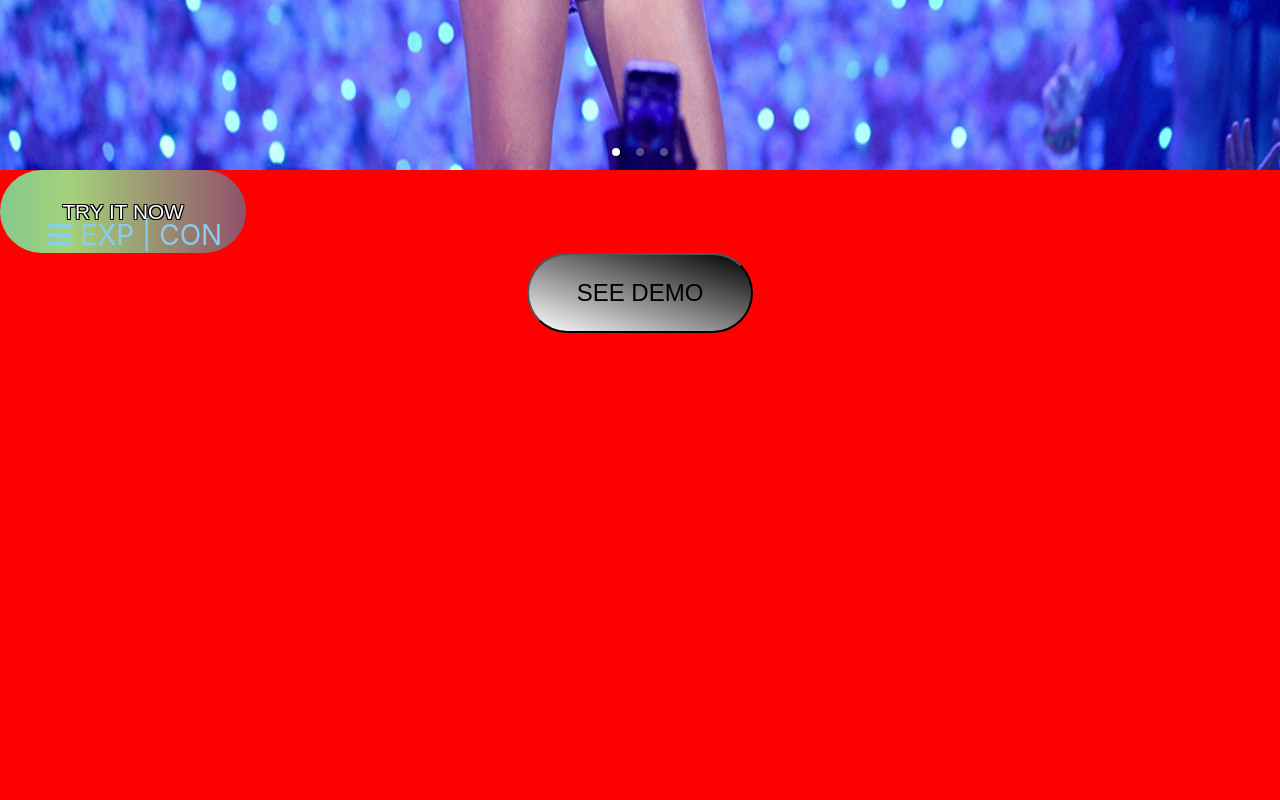
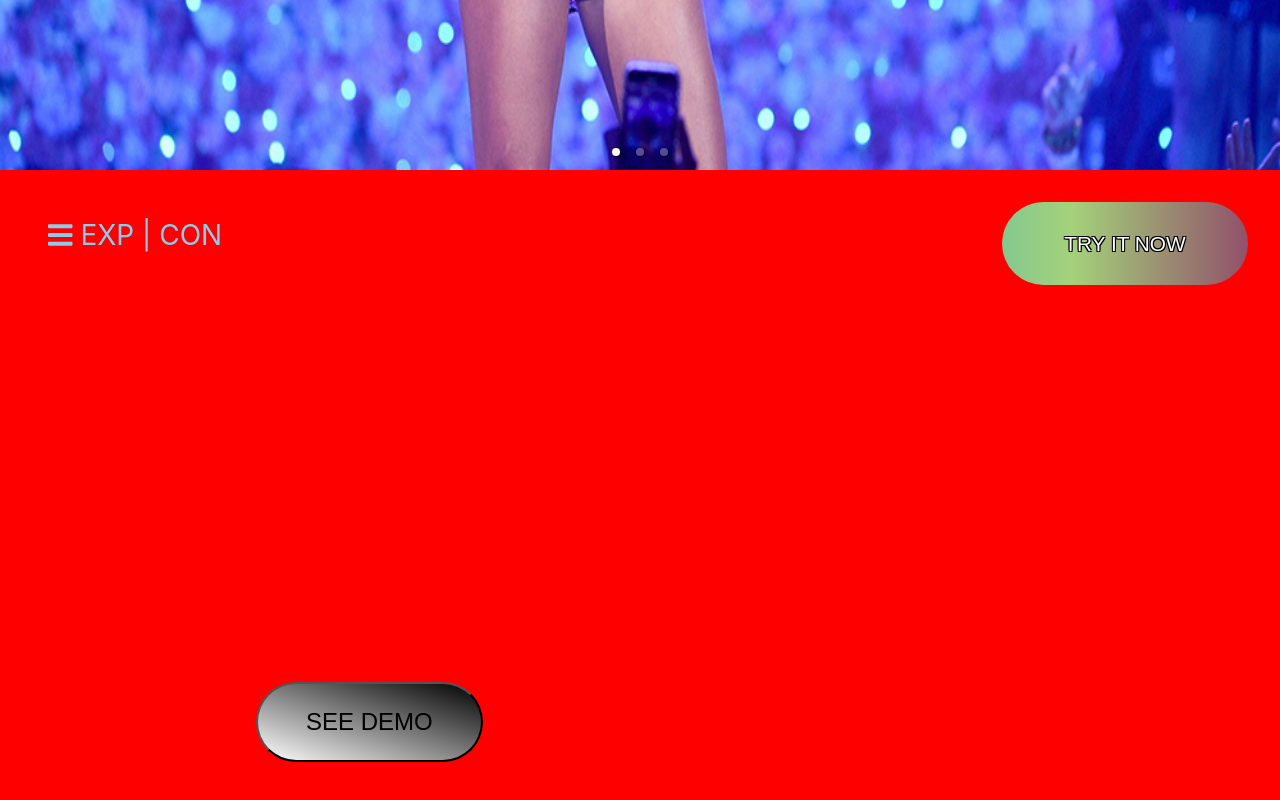
Before and after one commit to alan-mak/SpeerFrontend, a React (Create React App) app: page / in a window 1280 px wide. Shown: the part 854-1654 px from the top of the page. Built offline with nearby package versions, Linux system fonts and the light colour scheme.

Commit message:
Placed button on red

```diff
--- a/src/components/landing/red/red.jsx
+++ b/src/components/landing/red/red.jsx
@@ -9,8 +9,12 @@ export default function Red(props) {
   return(
     <div id='red'>
       <Nav/>
-      <Button1 />
-      <Button2 />
+      <div id="button1-try">
+        <Button1 />
+      </div>
+      <div id="button2-demo">
+        <Button2 />
+      </div>
     </div>
   )
 }
--- a/src/components/landing/red/red.scss
+++ b/src/components/landing/red/red.scss
@@ -7,4 +7,16 @@
   width: 100%;
   height: $screenY;
   z-index: -2;
+
+  #button1-try {
+    position: absolute;
+    right: 2em;
+    top: 2em;
+  }
+
+  #button2-demo {
+    position: absolute;
+    left: 20%;
+    top: 50%;
+  }
 }
```
